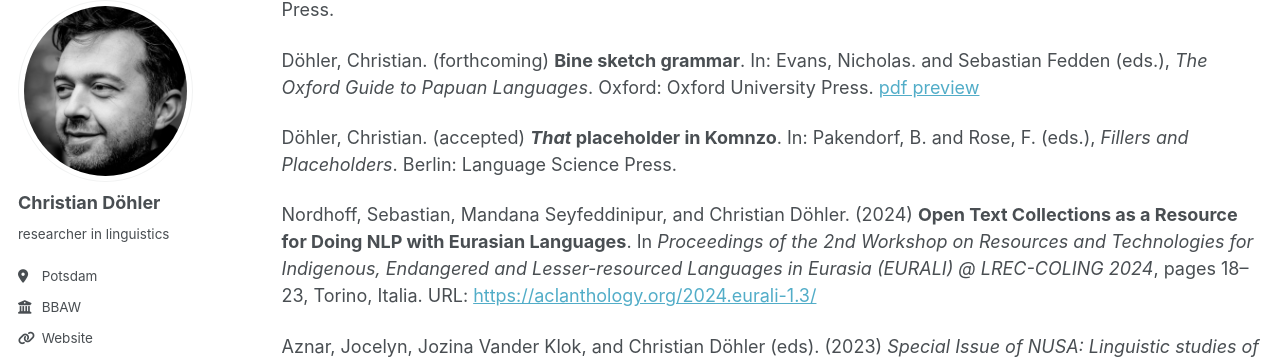
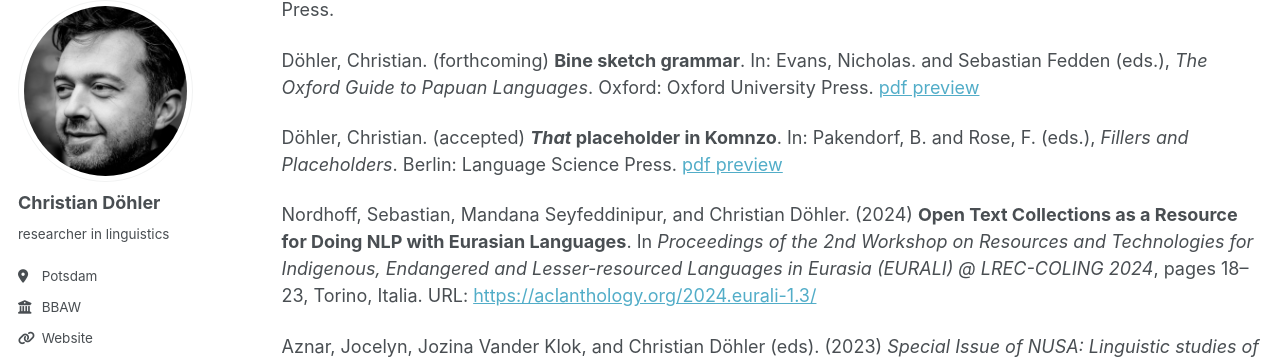
Before and after one commit to chrdoe/chrdoe.github.io, a Jekyll site: the page built from _pages/publications.md, in a window 1280 px wide and 900 px high, scrolled down 431 px. Shown: the part 106-465 px from the top of the window. Built offline with Jekyll 4.4.1, drawn with Linux system fonts in a browser that asks for light colours; some web fonts are replaced.

Commit message:
pdf placeholder

```diff
--- a/_pages/publications.md
+++ b/_pages/publications.md
@@ -28,7 +28,7 @@ Nicholas, Evans, Mae Carroll, and Christian Döhler. (forthcoming). **Historical
 
 Döhler, Christian. (forthcoming) **Bine sketch grammar**. In: Evans, Nicholas. and Sebastian Fedden (eds.), *The Oxford Guide to Papuan Languages*. Oxford: Oxford University Press. [pdf preview](/files/OGPL_Bine_sketch_grammar-preprint.pdf)
 
-Döhler, Christian. (accepted) ***That* placeholder in Komnzo**. In: Pakendorf, B. and Rose, F. (eds.), *Fillers and Placeholders*. Berlin: Language Science Press.
+Döhler, Christian. (accepted) ***That* placeholder in Komnzo**. In: Pakendorf, B. and Rose, F. (eds.), *Fillers and Placeholders*. Berlin: Language Science Press. [pdf preview](/files/That_placeholder_Komnzo-preprint.pdf)
 
 Nordhoff, Sebastian, Mandana Seyfeddinipur, and Christian Döhler. (2024) **Open Text Collections as a Resource for Doing NLP with Eurasian Languages**. In *Proceedings of the 2nd Workshop on Resources and Technologies for Indigenous, Endangered and Lesser-resourced Languages in Eurasia (EURALI) @ LREC-COLING 2024*, pages 18–23, Torino, Italia. URL: [https://aclanthology.org/2024.eurali-1.3/](https://aclanthology.org/2024.eurali-1.3/)
 
```
Also changed, not shown: 1 other file.
